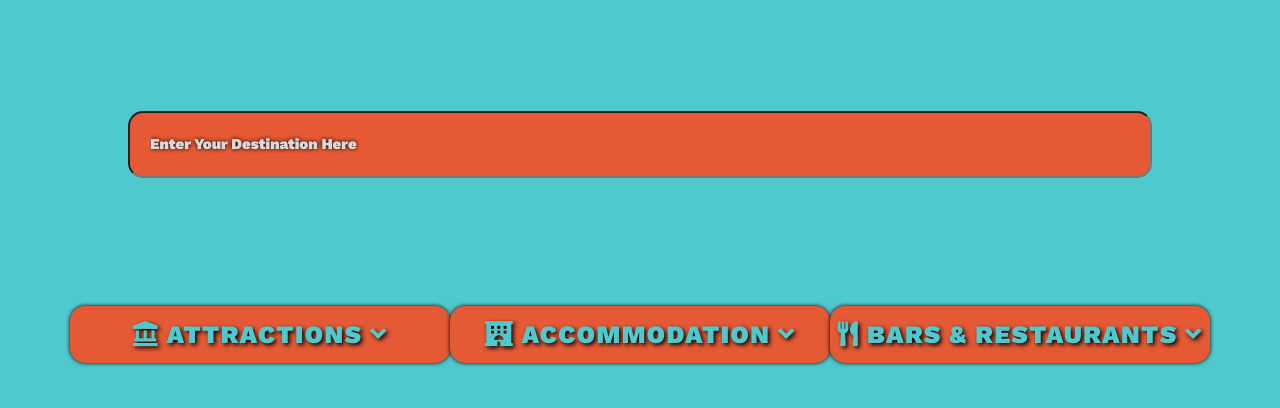
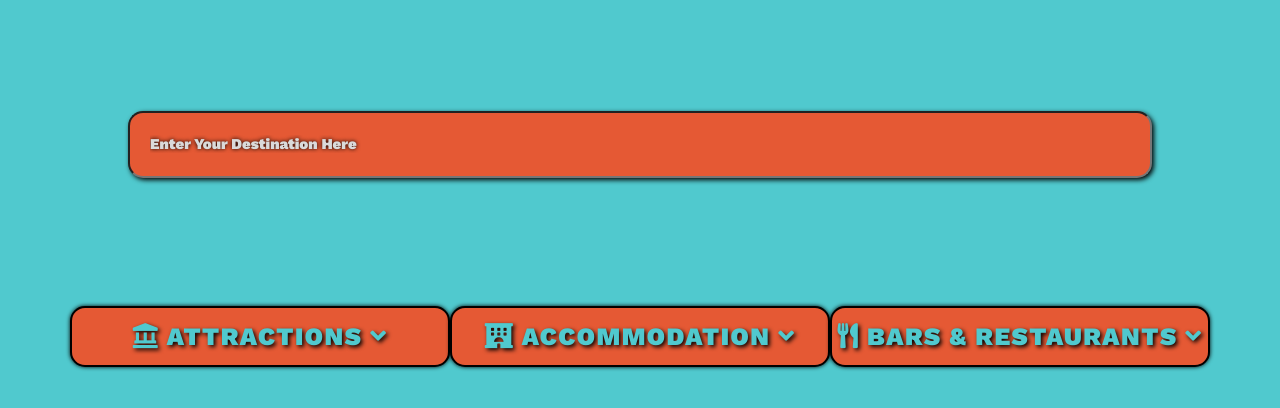
Before and after one commit to Code-Institute-Submissions/holiday-search, a plain HTML site: page index.html in a window 1280 px wide. Shown: the part 182-590 px from the top of the page. Drawn offline with nearby package versions, Linux system fonts and the light colour scheme; some packages are replaced by stand-ins of ours.

Commit message:
Re-styled results boxes and added Places API script tag

```diff
--- a/css/style.css
+++ b/css/style.css
@@ -42,6 +42,7 @@ header {
     padding: 20px;
     font-size: 15px;
     border-radius: 15px;
+    box-shadow: 2px 2px 5px #000;
 }
 
 ::placeholder {
@@ -61,6 +62,9 @@ header {
     box-shadow: 0 0 4px #000;
     text-transform: uppercase;
     letter-spacing: 1.5px;
+    border-width: 2px;
+    border-style: solid;
+    border-color: #000;
 }
 
 /* Media Queries */
--- a/index.html
+++ b/index.html
@@ -40,5 +40,5 @@
 			</div>
 		</div>
 </body>
-
+<script type="text/javascript" src="https://maps.googleapis.com/maps/api/js?key=AIzaSyBoStH7CpH64Bgbv7vxBCeKOb9QrT8zX4o&libraries=places"></script>
 </html>
```
